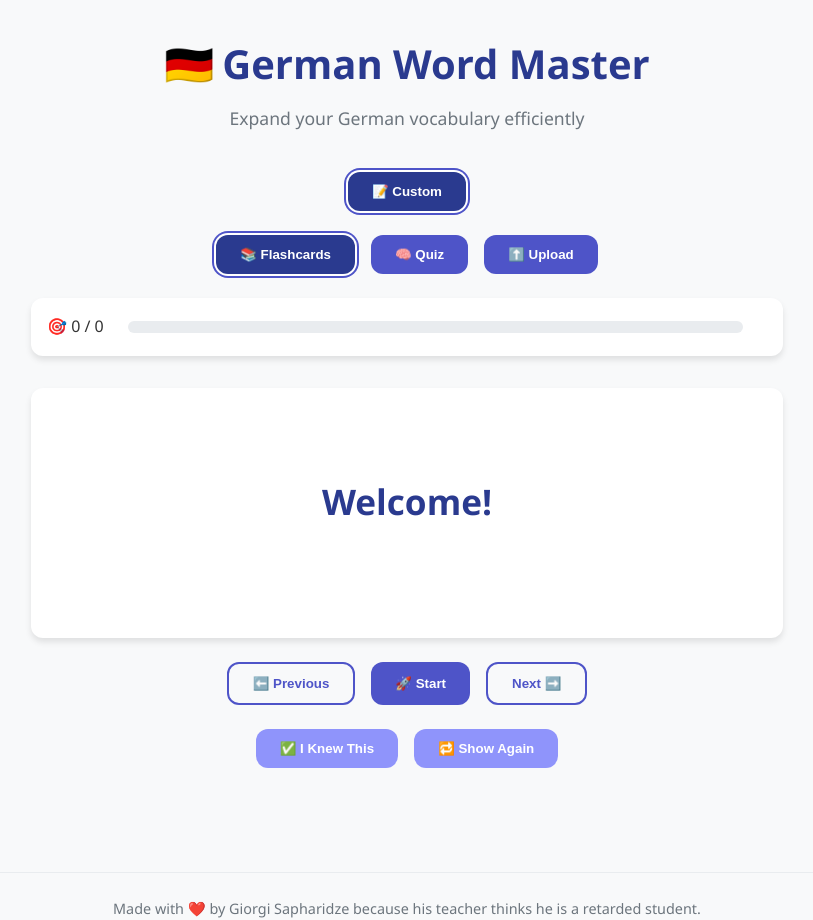
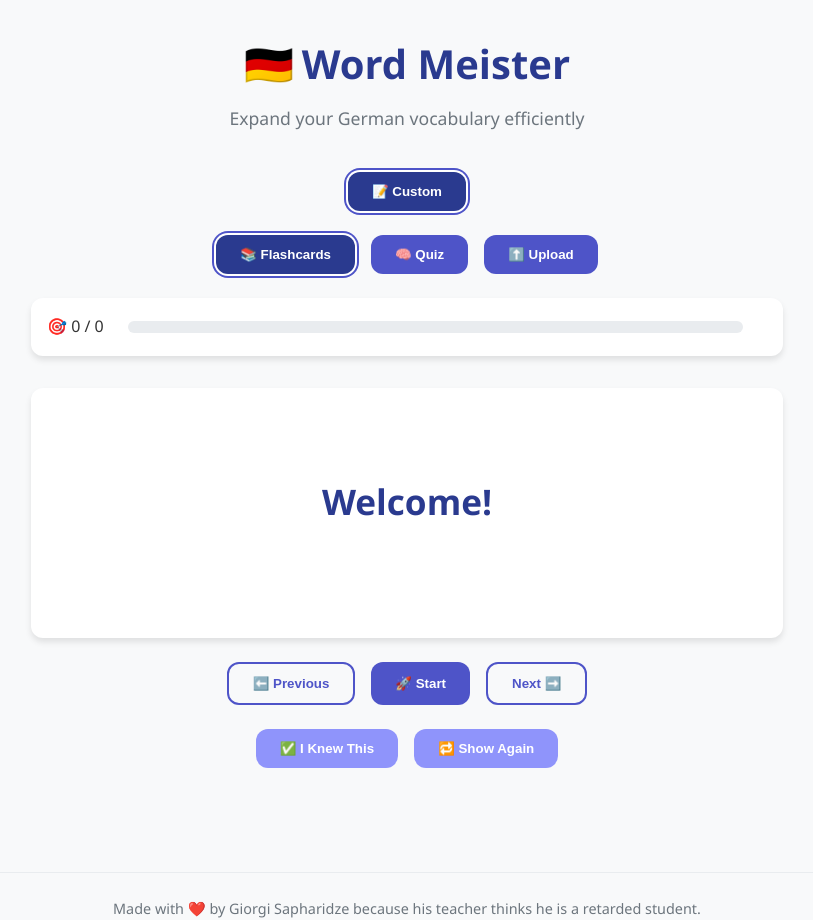
Before and after one commit to GiorgiSapharidze/GermanWordMaster, a plain HTML site: page index.html in a window 1280 px wide. Shown: the whole page, without its empty margins (233-1046 px from the left). Drawn offline with Linux system fonts and the light colour scheme.

Commit message:
Update index.html

```diff
--- a/index.html
+++ b/index.html
@@ -317,7 +317,7 @@
 <body>
   <div class="container">
     <div class="header">
-      <h1><span class="flag">🇩🇪</span> German Word Master</h1>
+      <h1><span class="flag">🇩🇪</span> Word Meister</h1>
       <p>Expand your German vocabulary efficiently</p>
     </div>
 
```
